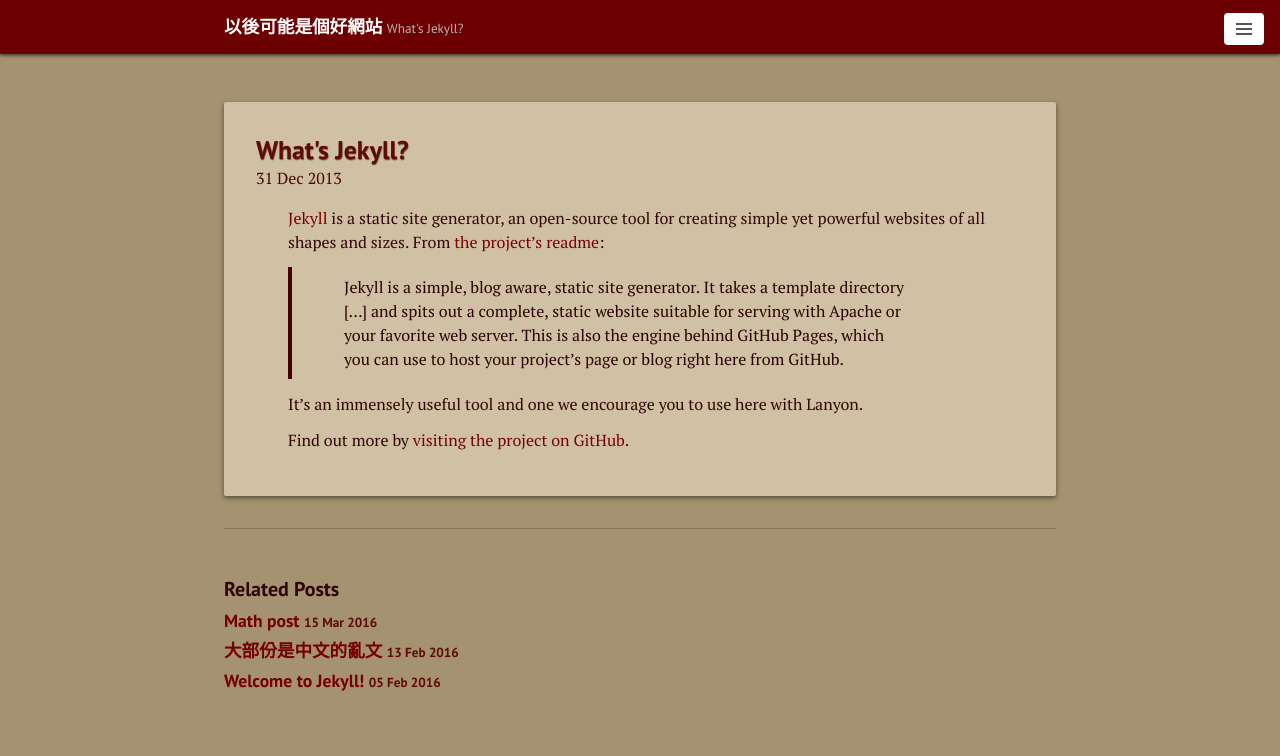
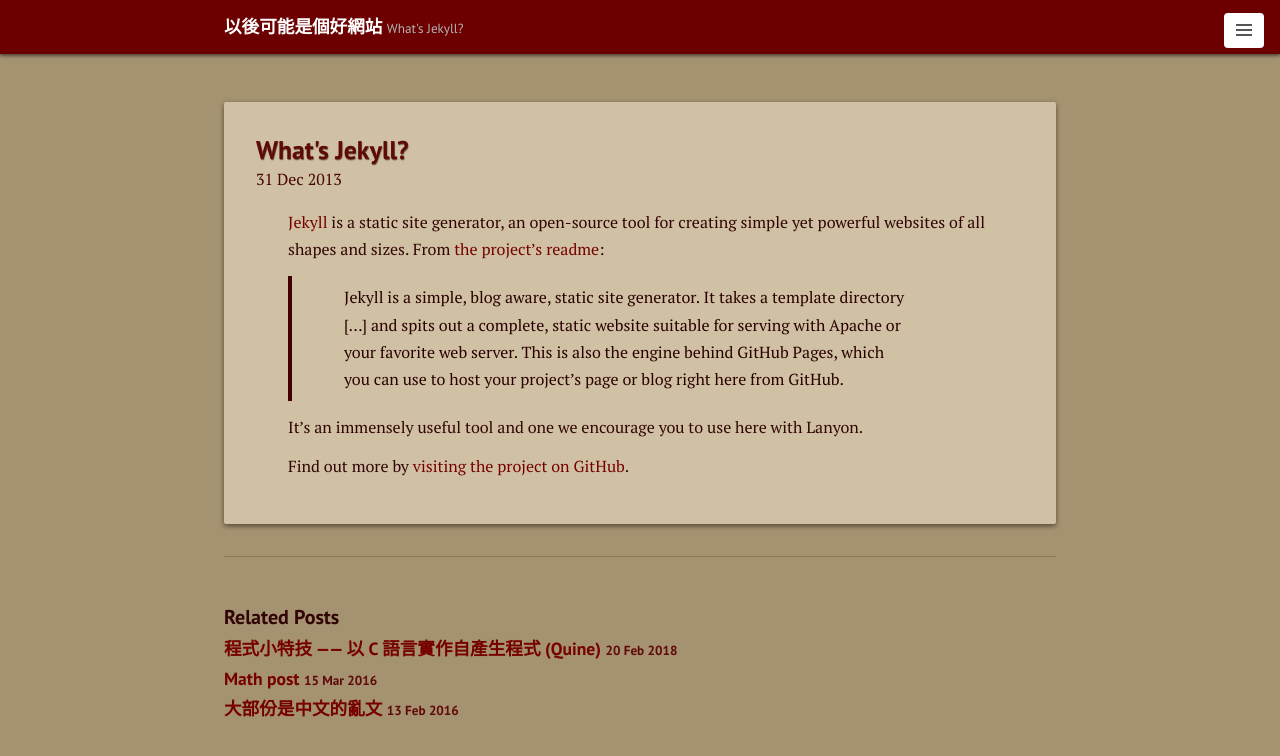
Before and after one commit to uxmie/uxmie.github.io, a Jekyll site: the page built from _posts/2013-12-31-whats-jekyll.md, in a window 1280 px wide. Shown: the top 756 px of the page. Built offline with Jekyll 4.4.1, drawn with Linux system fonts in a browser that asks for light colours; some web fonts are replaced; some of the changed lines change nothing that is shown.

Commit message:
First post!

````diff
--- /dev/null
+++ b/_posts/2018-02-20-quines.md
@@ -0,0 +1,186 @@
+---
+layout: post
+title: 程式小特技 —— 以 C 語言實作自產生程式 (Quine)
+---
+
+## 前言
+
+試寫一段程式碼，沒有任何輸入，輸出自己的程式碼。這樣的程式稱為一個**自產生程式（Quine）**。若逛一逛[維基百科的相關頁面](https://en.wikipedia.org/wiki/Quine_(computing))，就能發現許多語言的實作方法。如何思考這樣的問題呢？讓我們一同來瞧瞧。
+
+## 問題試想：兩種「作弊 Quine」
+
+第一個直覺的想法，程式碼如下：
+
+```
+```
+
+什麼？這裡什麼都沒有啊？沒錯，因為什麼都沒有，所以它隨時都在執行，隨時都在輸出自己的程式碼，而且因為有零行，沒有任何方法比這個更簡潔啦。哇哈哈哈哈……
+
+……咳咳，這種腦筋急轉彎跟下文無關，我只是想說沒漏掉這個想法而已。下一位。
+
+### 第二種「作弊 Quine」
+
+另一個，也許比第一個方法更為直覺的想法如下：
+
+1. 從硬碟把程式碼讀進程式中。
+2. 把讀進來的程式碼一行一行輸出。
+
+這個想法實作為 C 程式，並命名為 `quine_file.c` 即如下：
+
+{% highlight cpp linenos %}
+#include <stdio.h>
+#include <stdlib.h>
+int main() {
+	FILE *f = fopen("quine_file.c","r");
+	if (f != NULL) {
+		char s[100];
+		while(fgets(s, sizeof(s), f) != NULL) {
+			fputs(s, stdout);
+		}
+		fclose(f);
+	}
+}
+{% endhighlight %}
+
+當然，這個方法有一些毛病：
+
+* 程式碼改名便跑不動（我們當然也可以把第四行的檔名一同改掉）
+* 我們也無法從其他資料夾執行
+* 用到硬碟額外的資料，難免有些不優雅（也造成以上的兩個問題）
+
+但無疑的是，在正確的情況下，我們就能順利達到我們的目的。能不能從這個方法，慢慢改良、延伸到不用任何其他資料呢？
+
+## 以口令發想
+
+我們仔細想一下，以上的程式執行時所發生的事情：
+
+1. 首先，整段**程式碼**被編譯為一個*程式*。
+2. *程式*執行，並輸出**程式碼**
+
+要寫出這樣的程式，顯然有兩個關鍵的元素：一是程式，二是程式碼。其中程式在記憶體中執行，程式碼則存在硬碟中。在我們的應用中，硬碟和記憶體的分別並不重要，可以想像是記憶體的延伸。因此，如果要把硬碟輸入部分從整個程式移除，理論上，我們需要想辦法把程式碼也放在記憶體中，並有辦法在程式執行時正確存取。然而以上都是硬體上面的討論。這究竟有沒有邏輯上更清晰，直覺的想法呢？
+
+考慮以下這段白話的「指令」：
+
+> 把下一句話寫兩次。把下一句話寫兩次。
+
+如果有人照著做了，「把下一句話寫兩次」便會被寫兩次。我們於是使用了文字，寫出了輸出自己的一段指令了！照中文文法，，第二個「把下一句話寫兩次」應該要加上引號才行。我們可以改成這樣：
+
+> 把下一句話寫兩次，第二次加上引號。「把下一句話寫兩次，第二次加上引號。」
+
+如果分析一下這段文字指令，我們能把它和前一個「作弊 Quine」作個連結：
+
+* 第一句「把下一句話寫兩次，第二次加上引號。」是實際上執行的動作，就是作弊 Quine 中被編釋、執行的東西。
+* 第二句加了引號的「把下一句話寫兩次，第二次加上引號。」是執行動作的說明，即作弊 Quine 中，存在硬碟中的程式碼。
+* 第一句中的「下一句話」，則告訴我們「原始碼」的所在地。
+
+有了引號，我們也可以把「原始碼」放到第一個位置：
+
+> 「把上一句話寫兩次，第一次加上引號。」把上一句話寫兩次，第一次加上引號。
+
+當然，程式裡面很少有「上一句話」這樣的指令。但一步一步，我們能把原本的話改離自然語言，而更接近程式語言。此時我們引進變數的概念：
+
+> S 代表 「把 S 寫兩次，第一次加上引號。」把 S 寫兩次，第一次加上引號。
+
+或者：
+
+> S 代表 「寫下SS，第一個 S 前後加上引號」寫下SS，第一個 S 前後加上引號。
+
+寫到這裡，也許太多「S」讓人頭有點痛了。這邊暫時回到程式語言的世界，考慮下面的程式：
+
+{% highlight cpp %}
+...
+char S[] = "ST";
+puts(S);
+...
+{% endhighlight %}
+
+第一個 S 是變數名稱，第二個 S，即「ST」的「S」是字母 S，第三個 S 則是代表已經被賦值的變數 S。同樣地，引號內的 S 都指字母 S，但到了引號外則代表變數 S。
+
+實際執行上面的口令，第一個會得到「「把 S 寫兩次，第一次加上引號。」把 S 寫兩次，第一次加上引號。」，第二個會得到「「寫下SS，第一個 S 前後加上引號」寫下SS，第一個 S 前後加上引號。」，兩個都少了最前面的「S 代表」。如果我們再引進一個變數 T，就能解決這個問題。
+
+> S 代表「S 代表T把 S 寫一次，把第一個 T 換成 S，並加上引號。」把 S 寫一次，把第一個 T 換成 S，並加上引號。
+
+思路有些跳躍，我們一步一步來看發生了什麼事：
+
+1. 把 S 寫一次，得到「S 代表T把 S 寫一次，把第一個 T 換成 S，並加上引號。」
+2. 把第一個 T 換成 S，得到「S 代表S 代表 T 把 S 寫一次，把第一個 T 換成 S，並加上引號。把 S 寫一次，把第一個 T 換成 S，並加上引號。」
+3. 把（第一步的）T 加上引號，得到「S 代表「S 代表T 把 S 寫一次，把第一個 T 換成 S，並加上引號。」把 S 寫一次，把第一個 T 換成 S，並加上引號。」
+
+在我們的口頭指令中，引號內並不符合文法，但在引號中便能打破這些規則。
+
+至此我們再做最後一個變形：對於機器來說，「並加上引號」意思還太模糊，必須改成其他的說法。一個直覺的辦法是：
+
+> S 代表「S 代表「T」把 S 寫一次，把第一個 T 換成 S。」把 S 寫一次，把第一個 T 換成 S。
+
+這樣一來有個邏輯上的漏洞： 之前說引號內不帶任何語意，字母 T 就是字母 T，不是變數名稱。如此一來，我們的口頭指令會變成輸出「S 代表「T」把 S 寫一次，把第一個 S 代表「T」把 S 寫一次，把第一個 T 換成 S。 換成 S。」，指令失敗。但是使用「並加上引號」並沒有這樣的問題。我們於是可以改成：
+
+> S 代表「S 代表T把 S 寫一次，把第一個 T 換成 [左引號]S[右引號]。」把 S 寫一次，把第一個 T 換成 [左引號]S[右引號]。
+
+這就是我們可以寫成程式的句型了。而我們仍可以注意到，這段指令前後若加上一些不影響輸出的句子，仍然可以達到我們的目的：
+
+> 你好！S 代表「你好！S 代表T把 S 寫一次，把第一個 T 換成 [左引號]S[右引號]。再見！」把 S 寫一次，把第一個 T 換成 [左引號]S[右引號]。再見！
+
+## 實作
+
+我們從最少字但最難讀的做法開始：
+
+{% highlight cpp linenos %}
+char*s="char*s=%c%s%c;main(){printf(s,34,s,34);}";main(){printf(s,34,s,34);}
+{% endhighlight %}
+
+運用上面的原則，我能做出最短的 Quine 就是這樣了。而排板稍好，`main()`再加上 `int` 和 `return 0;` 的版本則如下：
+
+{% highlight cpp linenos %}
+char *s = "char *s = %c%s%c; int main() { printf(s,34,s,34); return 0; }"; int main() { printf(s,34,s,34); return 0; }
+{% endhighlight %}
+
+其中 34 是 ASCII 中的引號「"」，左右是一樣的。如此一來，我們就能類比整個程式和之前所談的口語指令了（在此忽略空白）：
+
+{% highlight cpp %}
+char *s =  "   char *s = %c%s%c; int main() { printf(s, 34,s,34);"
+/*-------- --  --------- ------- ---------------------  ----------------------------
+S 代表     「  S 代表    T       把 T 寫一次            把第一個 T 換成[引號]S[引號]
+*/
+
+"return 0; } "; int main() { printf(s, 34,s,34);                    return 0; }
+/*--------- -- ---------------------- ---------------------------- -----------
+再見！      」 把 T 寫一次            把第一個 T 換成[引號]S[引號] 再見！
+*/
+{% endhighlight %}
+
+一個正常的程式人，一定希望這個程式是能看的，至少不要擠在同一行，不要使用全域變數，加一下 `#include <stdio.h>` 。最大的困難在於換行，字串裡面表示成 `\n` 。但這也代表我們可以使用和引號同樣的技巧：
+
+{% highlight cpp linenos %}
+#include <stdio.h>
+int main() {
+	char *s = "#include <stdio.h>%cint main() { %c%cchar *s = %c%s%c;%c%cprintf(s,10,10,9,34,s,34,10,9,10,9,10);%c%creturn 0;%c}";
+	printf(s,10,10,9,34,s,34,10,9,10,9,10);
+	return 0;
+}
+{% endhighlight %}
+
+ASCII中，10 是換行，9 是 tab。
+
+## 同場加映：銜尾蛇程式
+使用相似的概念，我們也可以寫出一個「銜尾蛇程式」（Ouroboros）：程式 A 輸出一段程式 B，程式 B 又會輸出程式 A。若以 C、Python 3 兩個語言為例，便可寫出如下的程式。在 unix 環境下，若程式碼 `ouroboros.c` 編譯為執行檔 `ouroboros`，可以用 `./ouroboros | python3 | diff ouroboros.c -` 比對結果是否一樣。
+
+至於詳細原理，留待下篇分解。
+
+{% highlight cpp linenos %}
+#include <stdio.h>
+int main() {
+	char *a = "a = %c%s%c;%cb = %c%s%c;%cprint(a.format(b,a,chr(123),chr(125),chr(34),chr(10),chr(9)))",
+	*b = "#include <stdio.h>{5}int main() {2}{5}{6}char *a = {4}{0}{4},{5}{6}*b = {4}{1}{4};{5}{6}printf(a,34,b,34,10,34,a,34,10);{5}{3}";
+	printf(a,34,b,34,10,34,a,34,10);
+}
+{% endhighlight %}
+
+而`ouroboros.c`的輸出則為：
+{% highlight python linenos %}
+a = "#include <stdio.h>{5}int main() {2}{5}{6}char *a = {4}{0}{4},{5}{6}*b = {4}{1}{4};{5}{6}printf(a,34,b,34,10,34,a,34,10);{5}{3}";
+b = "a = %c%s%c;%cb = %c%s%c;%cprint(a.format(b,a,chr(123),chr(125),chr(34),chr(10),chr(9)))";
+print(a.format(b,a,chr(123),chr(125),chr(34),chr(10),chr(9)))
+{% endhighlight %}
+
+## 實用功能
+無。
--- a/public/css/poole.scss
+++ b/public/css/poole.scss
@@ -84,6 +84,7 @@
 	background-color:         $bg-color;
 	//background-image:         url({{ "/public/bg.png" }});
 	background-size:          128px auto;
+	line-height: 1.7;
 	-webkit-text-size-adjust: 100%;
 	-ms-text-size-adjust:     100%;
 }
````
